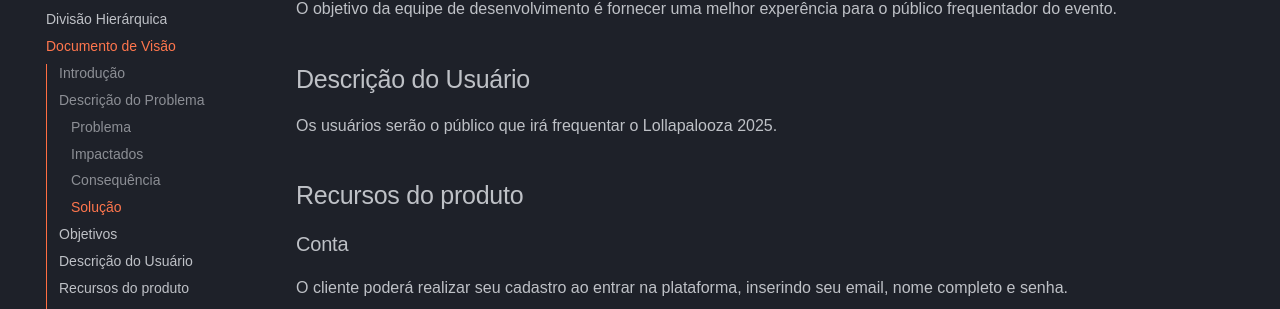
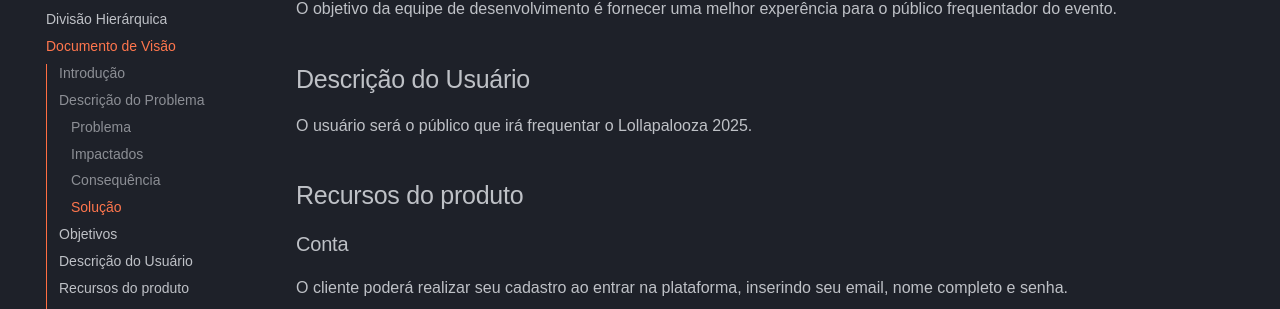
Before and after one commit to Projetos-de-Extensao/PFE_24.2_8001_II_RaveBreaking, an MkDocs documentation site: the page built from docs/base/documento_de_visao.md, in a window 1280 px wide and 900 px high, scrolled down 1134 px. Shown: the part 143-452 px from the top of the window. Built offline with MkDocs 1.6.1 and Material for MkDocs 9.7.7, drawn with Linux system fonts in a browser that asks for light colours; some web fonts are replaced.

Commit message:
Update documento_de_visao.md

```diff
--- a/docs/base/documento_de_visao.md
+++ b/docs/base/documento_de_visao.md
@@ -39,7 +39,7 @@ O objetivo da equipe de desenvolvimento é fornecer uma melhor experência para
 ## Descrição do Usuário
 
 <p align = "justify">
-Os usuários serão o público que irá frequentar o Lollapalooza 2025.
+O usuário será o público que irá frequentar o Lollapalooza 2025.
 </p>
 
 ## Recursos do produto
```
